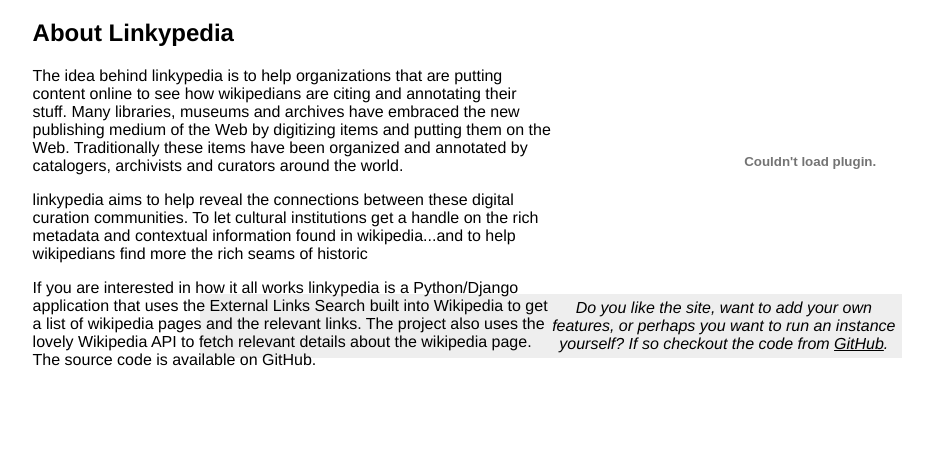
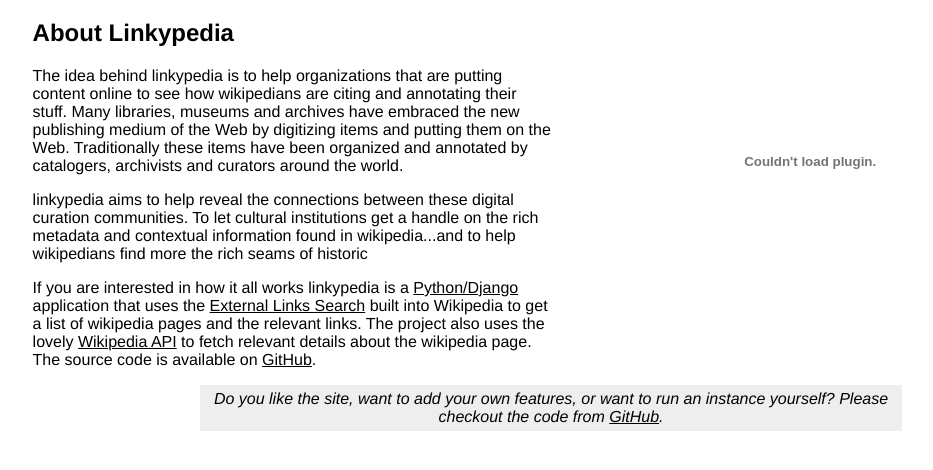
Before and after one commit to edsu/linkypedia, a Django app: template linkypedia/web/templates/about.html in a window 1280 px wide. Shown: the part 125-595 px from the top of the page, without its empty margins (89-1022 px from the left). Run offline with Django 3.2, Linux system fonts and the light colour scheme; the template is opened without the code that fills it, so the values that code supplies are empty.

Commit message:
change to style

```diff
--- a/linkypedia/static/style.css
+++ b/linkypedia/static/style.css
@@ -22,6 +22,7 @@ body {
     font-style: italic;
     text-align: center;
     background-color: #eeeeee;
+    clear: both;
 }
 
 #logo {
@@ -184,3 +185,7 @@ img.favicon {
     background-color: lightblue;
     color: black;
 }
+
+#about a {
+    text-decoration: underline;
+}
--- a/linkypedia/urls.py
+++ b/linkypedia/urls.py
@@ -3,6 +3,7 @@ from django.views.static import serve
 
 urlpatterns = patterns(
     'linkypedia.web.views',
+
     url(r'^$', 'websites', name='websites'),
 
     url(r'^websites/(?P<website_id>\d+)/$', 'website_summary',
@@ -20,5 +21,7 @@ urlpatterns = patterns(
     url(r'^website/(?P<website_id>.+)/categories/(?P<page_num>\d+)/$',
         'website_categories', name='website_categories_page'),
 
+    url(r'^about/$', 'about', name='about'),
+
     url(r'^static/(?P<path>.*)$', serve, {'document_root': 'static'}),
 )
--- a/linkypedia/web/templates/about.html
+++ b/linkypedia/web/templates/about.html
@@ -2,7 +2,7 @@
 
 {% block content %}
 
-<div style="width: 50%; float: left">
+<div id="about" style="width: 50%; float: left">
 
 <h2>About Linkypedia</h2>
 <p>
--- a/linkypedia/web/templates/base.html
+++ b/linkypedia/web/templates/base.html
@@ -16,7 +16,7 @@
         </div>
         <div id="footer">
             Do you like the site, want to add your own features, or
-            perhaps you want to run an instance yourself? If so checkout
+            want to run an instance yourself? Please checkout
             the code from <a style="text-decoration: underline" href="http://github.com/edsu/linkypedia">GitHub</a>.
         </div>
     </body>
--- a/linkypedia/web/templates/websites.html
+++ b/linkypedia/web/templates/websites.html
@@ -3,7 +3,7 @@
 {% block content %}
 
 <div id="slogan">
-    linkypedia helps you <strong>explore</strong> how your web content is
+    <a href="/about" style="text-decoration: underline">linkypedia</a> helps you <strong>explore</strong> how your web content is
     used on wikipedia, <strong>extract</strong> crowd-sourced information
     about your web resources, and <strong>connect</strong> with wikipedians
     who are using your stuff.
```
Also changed, not shown: linkypedia/web/views.py (+13 -2 lines).
